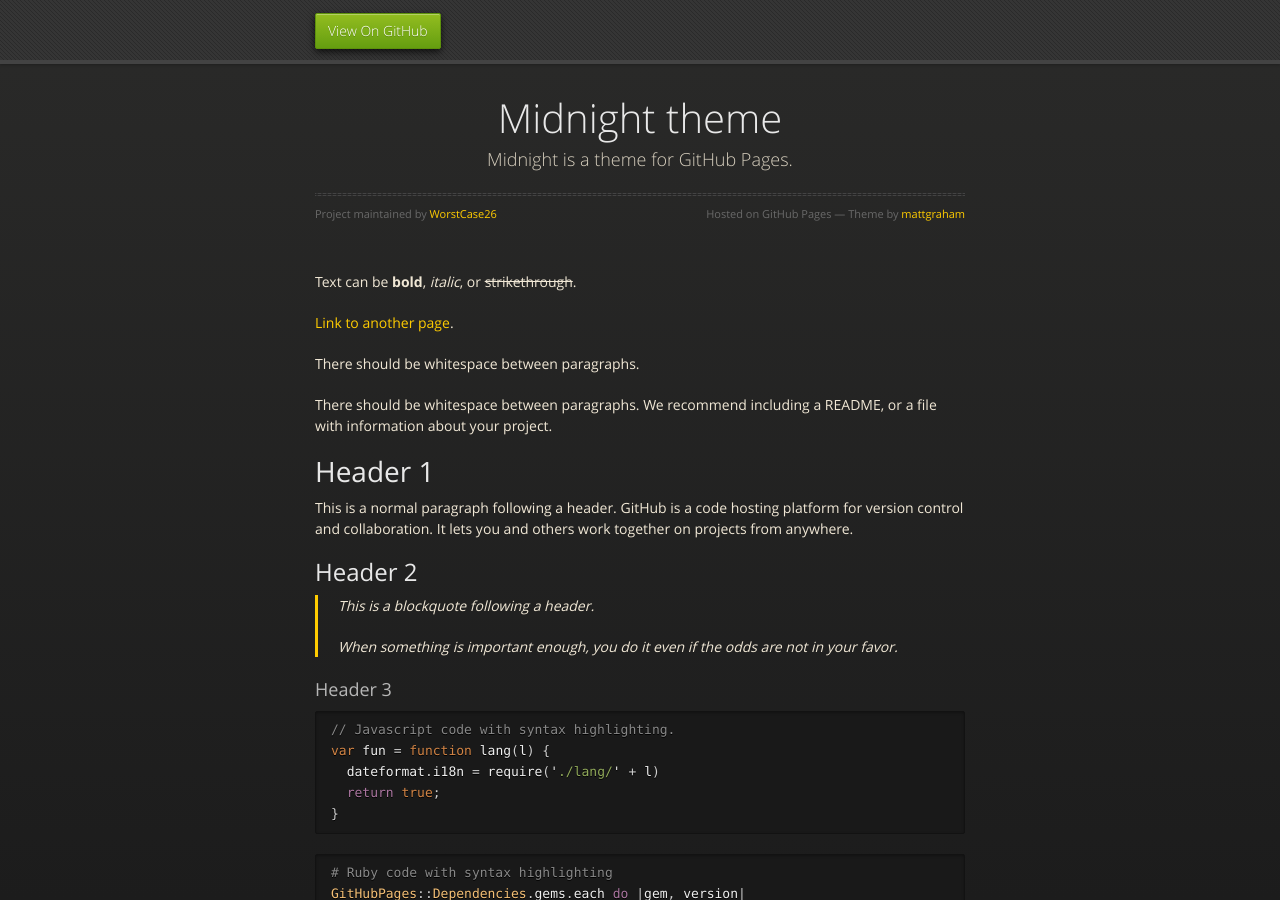
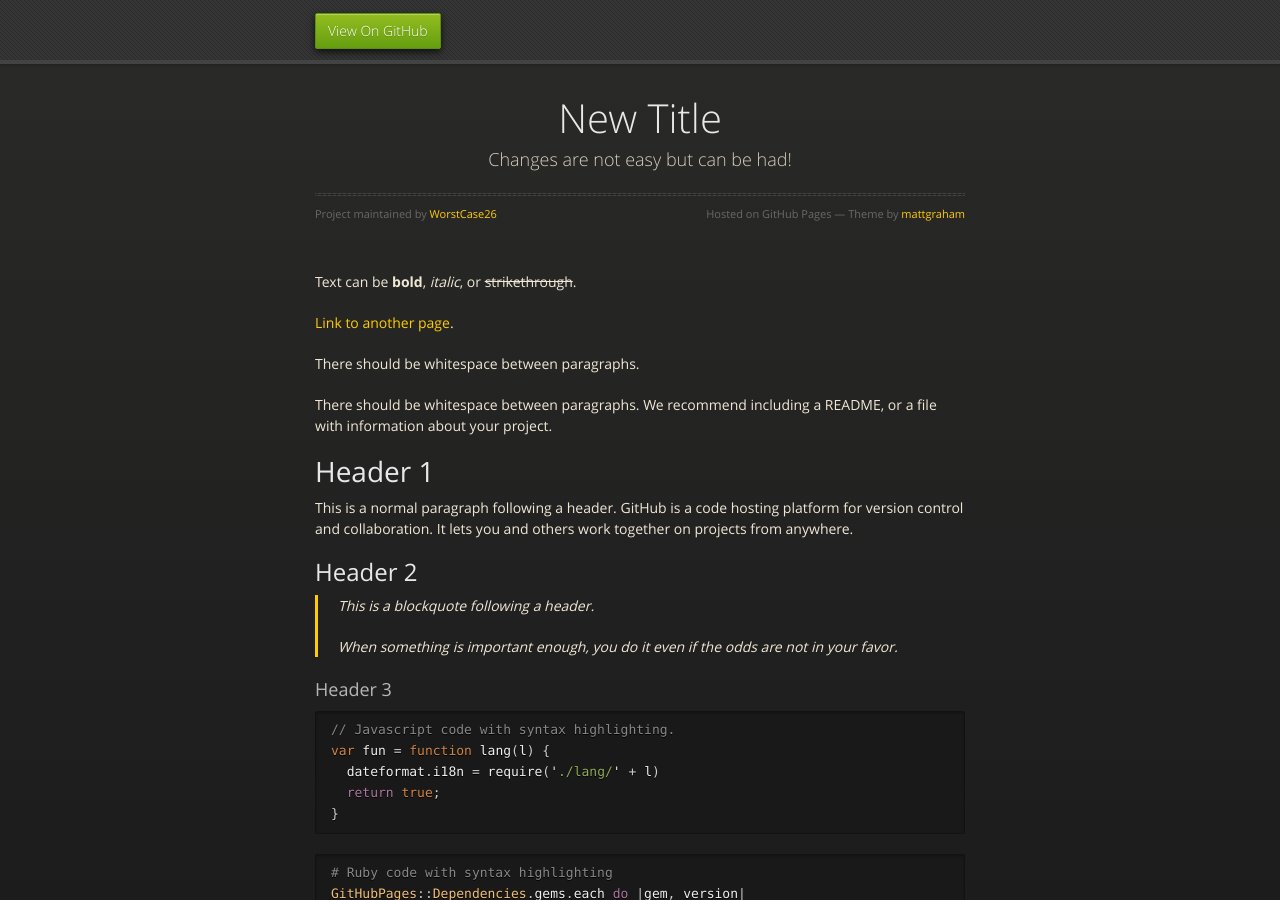
Before and after one commit to WorstCase26/WorstCase26.github.io, a Jekyll site: the page built from index.md, in a window 1280 px wide and 900 px high. Built offline with Jekyll 4.4.1, drawn with Linux system fonts in a browser that asks for light colours; our own code applies the rules of GitHub Pages for plain Markdown files.

Commit message:
Update _config.yml

```diff
--- a/_config.yml
+++ b/_config.yml
@@ -1,5 +1,5 @@
-title: Midnight theme
-description: Midnight is a theme for GitHub Pages.
+title: New Title
+description: Changes are not easy but can be had!
 show_downloads: false
 google_analytics:
 theme: jekyll-theme-midnight
```
